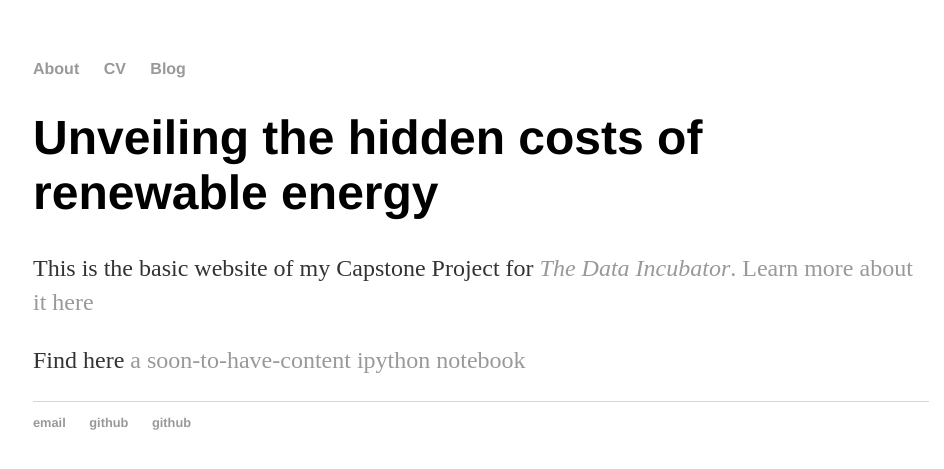
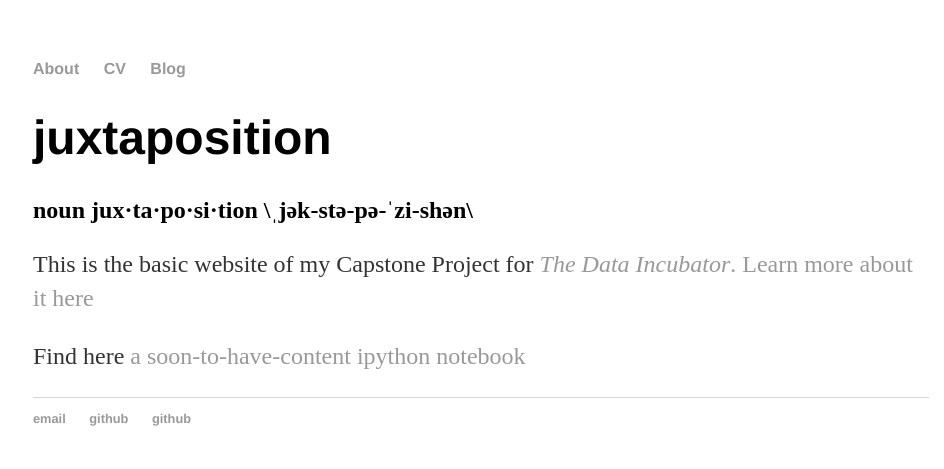
Before and after one commit to bartholdja/bartholdja.github.io, a Jekyll site: the page built from index.html, in a window 1280 px wide. Shown: the top 469 px of the page, without its empty margins (159-1103 px from the left). Built offline with Jekyll 4.4.1, drawn with Linux system fonts in a browser that asks for light colours.

Commit message:
building webpage

```diff
--- a/index.html
+++ b/index.html
@@ -1,9 +1,10 @@
 ---
 layout: default
-title: The Data Incubator Capstone Project
+title:
 ---
 <div class="blurb">
-	<h1>Unveiling the hidden costs of renewable energy</h1>
+	<h1>juxtaposition</h1>
+	<h2> noun jux·ta·po·si·tion \ˌjək-stə-pə-ˈzi-shən\</h2>
 	<p>This is the basic website of my Capstone Project for  <a href=https://www.thedataincubator.com><em>The Data Incubator</em>.</a> <a href=https://www.youtube.com/watch?v=5l6SfLy4HdQ&feature=em-upload_owner> Learn more about it here</a></p>
 	<p>Find here <a href=https://github.com/bartholdja/bartholdja.github.io/blob/master/.ipynb_checkpoints/capProj-checkpoint.ipynb> a soon-to-have-content ipython notebook</a><p>
 </div><!-- /.blurb -->
```
